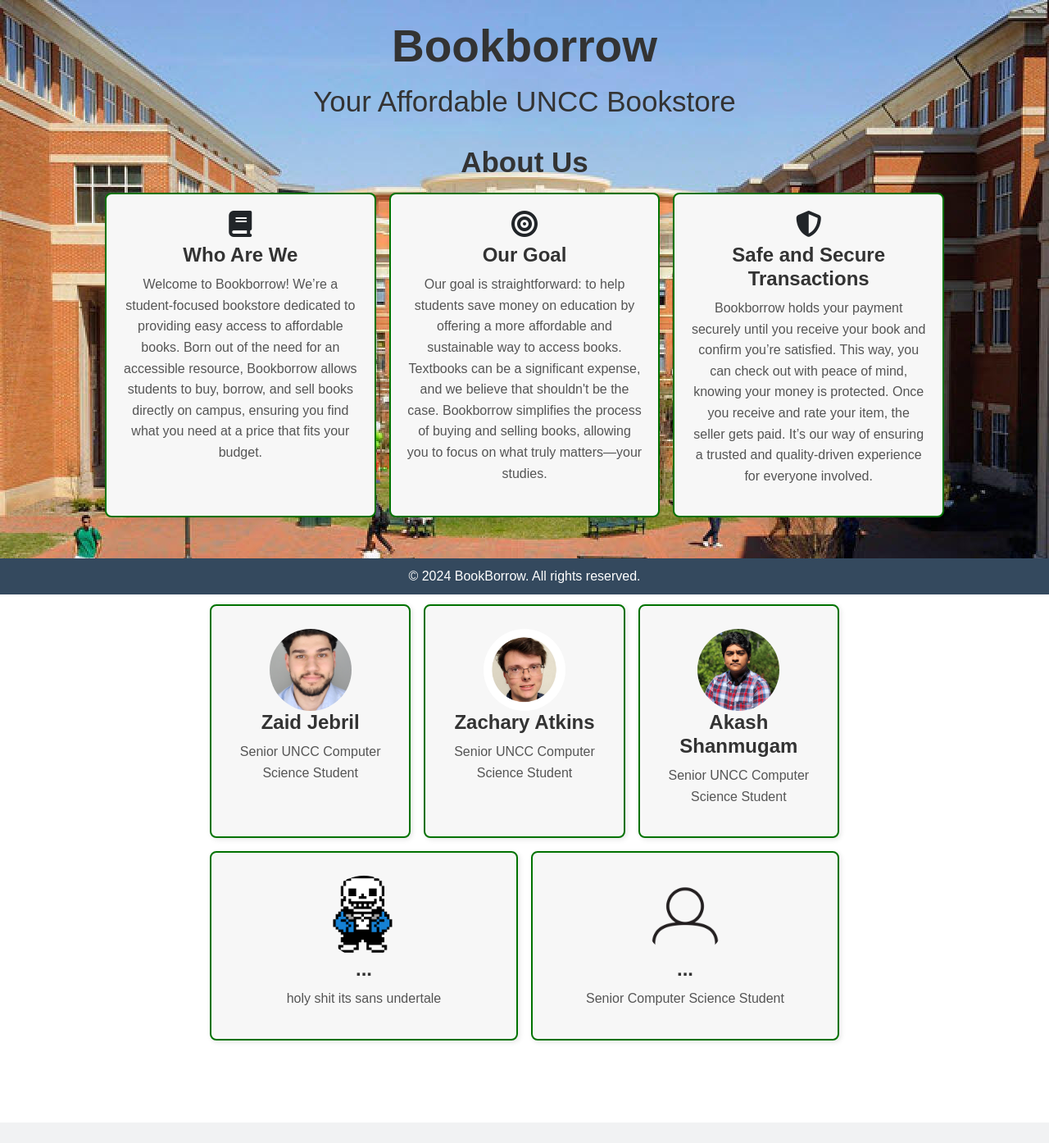
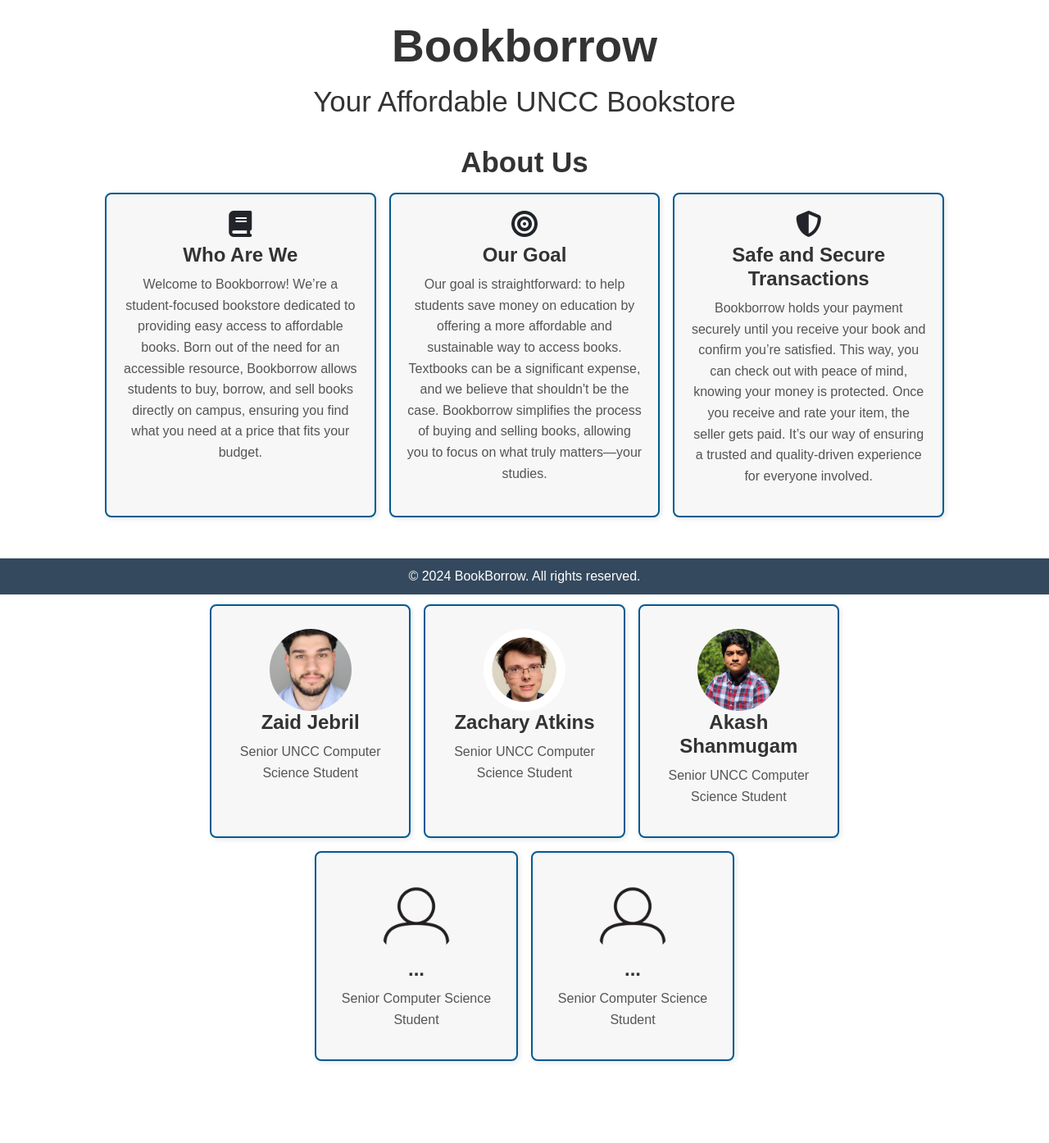
Before and after one commit to ZaidJ2003/Textbook-Rental-Application, a Flask app: page /about in a window 1280 px wide. Shown: the part 75-1469 px from the top of the page at 82% size. Before the commit the page ends 1444 px from the top, so only its background shows below. Run offline with Flask 3, Linux system fonts and the light colour scheme; some libraries are stand-ins or nearby versions.

Commit message:
Adding minor fixed after merging

```diff
--- a/static/css/about.css
+++ b/static/css/about.css
@@ -27,11 +27,6 @@ header {
 }
 
 main {
-    background-image: url('/static/images/test.JPG');
-    background-repeat: no-repeat;
-    background-size:contain;
-    width: 100%;
-    text-align: center;
     grid-area: main;
     display: grid;
     grid-template-columns: repeat(10, 1fr);
@@ -99,7 +94,7 @@ footer {
 
 .box {
     flex: 1;
-    border: 2px solid #007200;
+    border: 2px solid #005A91;
     border-radius: 8px;
     padding: 20px;
     background-color: #f7f7f7;
@@ -114,7 +109,7 @@ footer {
 
 .box:hover {
     background-color: #e0f7f7;
-    border-color: #008026;
+    border-color: #005A91;
 }
 
 
@@ -149,20 +144,8 @@ h1, h2 {
     font-size: 1.5rem;
 }
 
-h3 {
-    color: #ffffff;
-    font-size: 1.5rem;
-    -webkit-text-stroke: 1px rgb(0, 115, 17);
-}
-
 p {
     color: #555;
     font-size: 1rem;
     line-height: 1.6;
 }
-
-.container {
-    position: relative;
-    width: 100%;
-    margin: 0 auto; /* Center it */
-  }
--- a/templates/about.html
+++ b/templates/about.html
@@ -41,7 +41,7 @@
 </div>
 
 <div class="team-content mt-5">
-        <h3 class="text-center bold-800 mb-3 fs-medium">Meet the team</h3>
+    <h2 class="text-center bold-800 mb-3 fs-medium">Meet the team</h2>
     <div class="boxes">
         <div class="box" style="width: 10rem;">
             <img class="card-img-top mt-2" src="/static/images/zaid.JPG" alt="Card image cap">
@@ -61,13 +61,14 @@
             <p class="text-center bold-500">Senior UNCC Computer Science Student</p>
         </div>
     </div>
+</div>
 
 <div class="team-content-row-two mt-3">
     <div class="boxes">
         <div class="box" style="width: 10rem;">
-            <img class="card-img-top mt-2" src="/static/images/sans.png" alt="Card image cap">
+            <img class="card-img-top mt-2" src="/static/images/defaultPFP.png" alt="Card image cap">
             <h2 class="text-center bold-800">...</h2>
-            <p class="text-center bold-500">holy shit its sans undertale</p>
+            <p class="text-center bold-500">Senior Computer Science Student</p>
         </div>
 
         <div class="box" style="width: 10rem;">
--- a/templates/direct_messaging.html
+++ b/templates/direct_messaging.html
@@ -61,10 +61,10 @@
                             </form>
                         </div>
 
-                        <form id="meetupForm" class="meetup" method="get">
+                        <!-- <form id="meetupForm" class="meetup" method="get">
                             <input type="hidden" name="conversation_id" id="conversation_id">
                             <button id="location_button" class="btn btn-secondary" type="button" onclick="window.location.href='/view_meetup/' + document.querySelector('li.active').getAttribute('textbook-id')">View Meetup</button>
-                        </form>
+                        </form> -->
 
                     </div>
 
```
Also changed, not shown: static/css/main.css (+2 -13 lines). Lines whose indentation alone changed are shown as unchanged.
